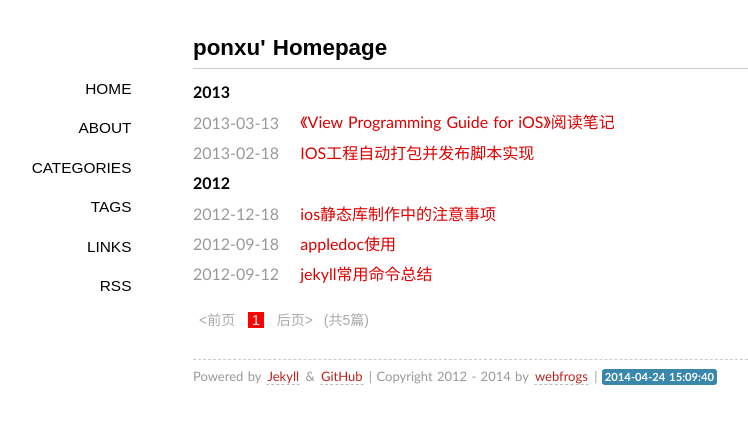
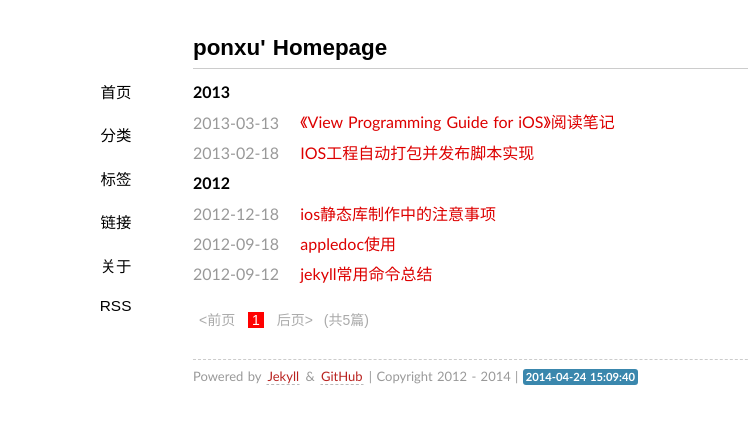
Before and after one commit to ponxu/ponxu.github.com, a Jekyll site: the page built from index.html, in a window 1280 px wide. Shown: the top 424 px of the page, without its empty margins (147-895 px from the left). Built offline with Jekyll 4.4.1, drawn with Linux system fonts in a browser that asks for light colours; some web fonts are replaced; Markdown is read by kramdown in place of the engine named in the settings; the list of posts is cut into pages by our own code.

Commit message:
add theme

```diff
--- a/_layouts/default.html
+++ b/_layouts/default.html
@@ -43,11 +43,11 @@
         <h1>{{ page.title }}</h1>
         </header>
         <nav>
-        <span><a title="home page" class="" href="/">Home</a></span>
-        <span><a title="about" class="" href="/about.html">About</a></span>
-        <span><a title="categories" class="" href="/categories.html">Categories</a></span>
-        <span><a title="tags" class="" href="/tags.html">Tags</a></span>
-        <span><a title="links" class="" href="/links.html">Links</a></span>
+        <span><a title="home page" class="" href="/">首页</a></span>
+        <span><a title="categories" class="" href="/categories.html">分类</a></span>
+        <span><a title="tags" class="" href="/tags.html">标签</a></span>
+        <span><a title="links" class="" href="/links.html">链接</a></span>
+        <span><a title="about" class="" href="/about.html">关于</a></span>
         <span><a title="subscribe by RSS" class="" href="/rss.xml">RSS</a></span>
         </nav>
         <article class="content">
@@ -56,7 +56,7 @@
       </div>
 
     <footer>
-        <p><small>Powered by <a href="https://github.com/mojombo/jekyll">Jekyll</a> & <a href="http://pages.github.com">GitHub</a> | Copyright 2012 - {{site.time | date:"%Y"}} by <a href="/about/">webfrogs</a> | <span class="label label-info" id="timeSpan"></span></small></p>
+        <p><small>Powered by <a href="https://github.com/mojombo/jekyll">Jekyll</a> & <a href="http://pages.github.com">GitHub</a> | Copyright 2012 - {{site.time | date:"%Y"}} | <span class="label label-info" id="timeSpan"></span></small></p>
     </footer>
 
     </div>
```
